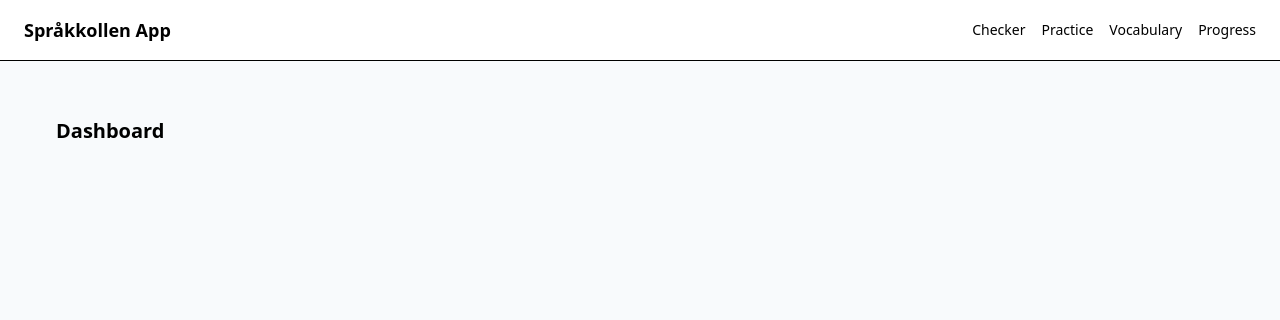
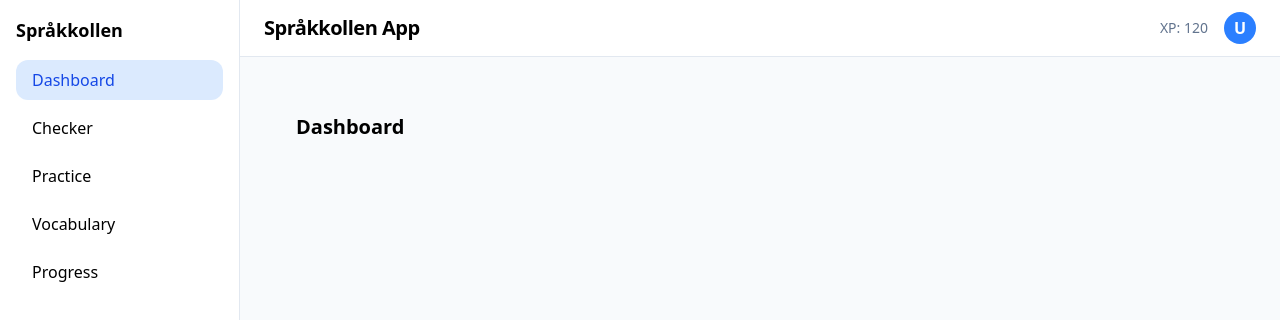
Before and after one commit to daveadane/sprakkollen, a React app in the folder frontend/: page /app in a window 1280 px wide. Shown: the top 320 px of the page. Built offline with nearby package versions, Linux system fonts and the light colour scheme; no server answers; the HTML template or start-up script is replaced by a standard one.

Commit message:
feat: add sidebar and topbar navigation components

```diff
--- a/frontend/src/components/nav/Sidebar.jsx
+++ b/frontend/src/components/nav/Sidebar.jsx
@@ -0,0 +1,60 @@
+import { NavLink } from "react-router-dom";
+
+const linkClasses =
+  "block rounded-xl px-4 py-2 font-medium transition hover:bg-slate-100";
+
+const activeClasses = "bg-blue-100 text-blue-700";
+
+export default function Sidebar() {
+  return (
+    <aside className="w-60 border-r border-slate-200 bg-white p-4 space-y-2">
+      <h2 className="mb-4 text-lg font-bold">Språkkollen</h2>
+
+      <NavLink
+        to="/app"
+        end
+        className={({ isActive }) =>
+          `${linkClasses} ${isActive ? activeClasses : ""}`
+        }
+      >
+        Dashboard
+      </NavLink>
+
+      <NavLink
+        to="/app/checker"
+        className={({ isActive }) =>
+          `${linkClasses} ${isActive ? activeClasses : ""}`
+        }
+      >
+        Checker
+      </NavLink>
+
+      <NavLink
+        to="/app/practice"
+        className={({ isActive }) =>
+          `${linkClasses} ${isActive ? activeClasses : ""}`
+        }
+      >
+        Practice
+      </NavLink>
+
+      <NavLink
+        to="/app/vocabulary"
+        className={({ isActive }) =>
+          `${linkClasses} ${isActive ? activeClasses : ""}`
+        }
+      >
+        Vocabulary
+      </NavLink>
+
+      <NavLink
+        to="/app/progress"
+        className={({ isActive }) =>
+          `${linkClasses} ${isActive ? activeClasses : ""}`
+        }
+      >
+        Progress
+      </NavLink>
+    </aside>
+  );
+}
--- a/frontend/src/components/nav/Topbar.jsx
+++ b/frontend/src/components/nav/Topbar.jsx
@@ -0,0 +1,16 @@
+export default function Topbar() {
+  return (
+    <header className="flex items-center justify-between border-b border-slate-200 bg-white px-6 py-3">
+      <h1 className="text-xl font-bold tracking-tight">
+        Språkkollen App
+      </h1>
+
+      <div className="flex items-center gap-4">
+        <span className="text-sm text-slate-500">XP: 120</span>
+        <div className="h-8 w-8 rounded-full bg-blue-500 text-white flex items-center justify-center font-bold">
+          U
+        </div>
+      </div>
+    </header>
+  );
+}
--- a/frontend/src/layouts/AppLayout.jsx
+++ b/frontend/src/layouts/AppLayout.jsx
@@ -1,23 +1,19 @@
-import { Outlet, Link } from "react-router-dom";
+import { Outlet } from "react-router-dom";
+import Sidebar from "../components/nav/Sidebar";
+import Topbar from "../components/nav/Topbar";
 
 export default function AppLayout() {
   return (
-    <div className="min-h-screen bg-slate-50">
-      <header className="px-6 py-4 flex items-center justify-between border-b bg-white">
-        <Link to="/app" className="font-black text-lg">
-          Språkkollen App
-        </Link>
-        <nav className="flex gap-4 text-sm">
-          <Link to="/app/checker" className="hover:underline">Checker</Link>
-          <Link to="/app/practice" className="hover:underline">Practice</Link>
-          <Link to="/app/vocabulary" className="hover:underline">Vocabulary</Link>
-          <Link to="/app/progress" className="hover:underline">Progress</Link>
-        </nav>
-      </header>
+    <div className="flex min-h-screen bg-slate-50">
+      <Sidebar />
 
-      <main className="p-6">
-        <Outlet />
-      </main>
+      <div className="flex flex-1 flex-col">
+        <Topbar />
+
+        <main className="flex-1 p-6">
+          <Outlet />
+        </main>
+      </div>
     </div>
   );
 }
--- a/frontend/src/pages/app/PracticePage.jsx
+++ b/frontend/src/pages/app/PracticePage.jsx
@@ -22,6 +22,8 @@ export default function PracticePage() {
   const [started, setStarted] = useState(false);
   const [index, setIndex] = useState(0);
   const [score, setScore] = useState(0);
+  const [xp, setXp] = useState(0);
+
 
   const [showFeedback, setShowFeedback] = useState(false);
   const [lastCorrect, setLastCorrect] = useState(false);
@@ -46,7 +48,11 @@ export default function PracticePage() {
     const correct = choice === currentQ.answer;
     setLastCorrect(correct);
 
-    if (correct) setScore((s) => s + 1);
+      if (correct) {
+    setScore((s) => s + 1);
+    setXp((prev) => prev + 10); // +10 XP per correct answer
+    }
+
 
     setShowFeedback(true);
   }
@@ -79,6 +85,10 @@ export default function PracticePage() {
           <p className="mt-2 text-sm text-slate-500">
             Accuracy: {Math.round((score / total) * 100)}%
           </p>
+          <p className="mt-2 text-lg font-semibold text-blue-600">
+            XP earned: {xp}
+          </p>
+
         </div>
 
         <button
@@ -126,7 +136,10 @@ export default function PracticePage() {
         <h1 className="text-3xl font-black tracking-tight">Practice Session</h1>
         <p className="mt-2 text-slate-600">Choose the correct article.</p>
       </div>
-
+          <div className="flex justify-between text-sm font-semibold text-slate-600">
+        <span>Score: {score}</span>
+        <span>XP: {xp}</span>
+      </div>
       <ProgressBar current={index + 1} total={total} />
 
       <QuestionCard word={currentQ.word} />
```
Also changed, not shown: frontend/src/components/ui/Button.jsx (added), frontend/src/components/ui/Input.jsx (added), frontend/src/components/ui/Spinner.jsx (added), frontend/src/pages/app/GrammarPage.jsx (added), frontend/src/pages/app/ProfilePage.jsx (added), frontend/src/pages/app/SessionPage.jsx (added).
